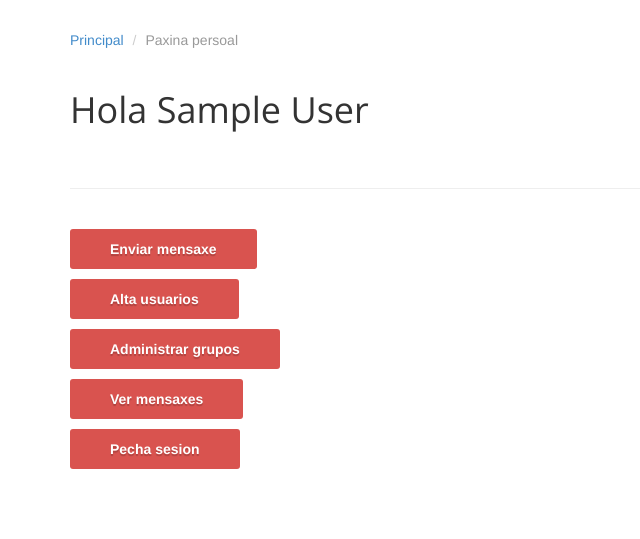
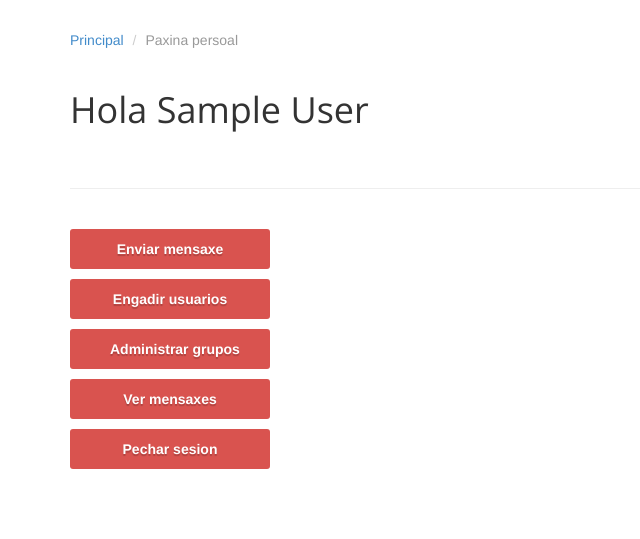
Before and after one commit to Arssene/proyecto, a PHP site: page /paxinausuarios.php in a window 1280 px wide. Shown: the part 100-639 px from the top of the page, without its empty margins (0-640 px from the left). Run offline with PHP 8.4, Linux system fonts and the light colour scheme; the visitor is signed in with stand-in values (Sample User, id 1); some libraries are stand-ins or nearby versions.

Commit message:
Melloras visuales paxina persoal

```diff
--- a/paxinausuarios.php
+++ b/paxinausuarios.php
@@ -70,17 +70,17 @@
        <?php if (isset($_SESSION['profesor']) && $_SESSION['profesor'] == 1): ?>
                     <div class="row">
                         <div class="col-sm-6">
-                            <p><a class="btn btn-danger" href="enviar_mensaje.php">Enviar mensaxe</a></p>
+                            <p><a class="btn btn-danger" style="width:200px" href="enviar_mensaje.php">Enviar mensaxe</a></p>
                         </div>
                     </div>
                     <div class="row">
                         <div class="col-sm-6">
-                            <p><a class="btn btn-danger" href="formulario_insertar_usuarios.php">Alta usuarios</a></p>
+                            <p><a class="btn btn-danger" style="width:200px" href="formulario_insertar_usuarios.php">Engadir usuarios</a></p>
                         </div>
                     </div>
                     <div class="row">
                         <div class="col-sm-6">
-                            <p><a class="btn btn-danger" href="administrar_grupos.php">Administrar grupos</a></p>
+                            <p><a class="btn btn-danger" style="width:200px" href="administrar_grupos.php">Administrar grupos</a></p>
                         </div>
                     </div>
                 <?php endif; ?>
@@ -89,12 +89,12 @@
 
                 <div class="row">
                     <div class="col-sm-6">
-                        <p><a class="btn btn-danger" href="mostrar_mensaxes.php">Ver mensaxes</a></p>
+                        <p><a class="btn btn-danger" style="width:200px" href="mostrar_mensaxes.php">Ver mensaxes</a></p>
                     </div>
                 </div>
                 <div class="row">
                     <div class="col-sm-6">
-                        <p><a class="btn btn-danger" href="cierre.php">Pecha sesion</a></p>
+                        <p><a class="btn btn-danger" style="width:200px" href="cierre.php">Pechar sesion</a></p>
                     </div>
                 </div>
             </article>
```
